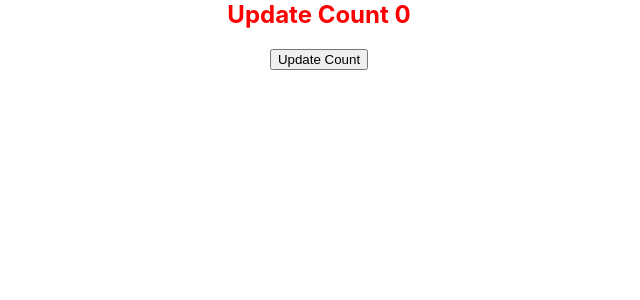
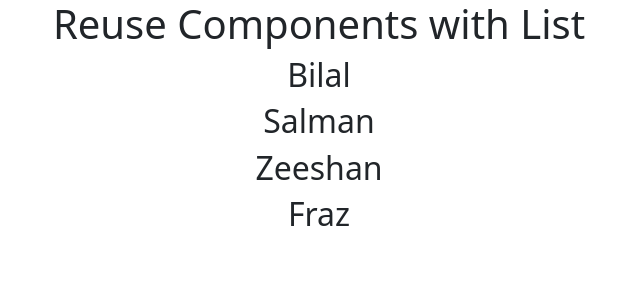
Before and after one commit to bilalshabbir123/Blog-React-WebApp, a React (Create React App) app: page / in a window 1280 px wide. Shown: the top 300 px of the page, without its empty margins (321-961 px from the left). Built offline with nearby package versions, Linux system fonts and the light colour scheme.

Commit message:
Component Add

```diff
--- a/package.json
+++ b/package.json
@@ -6,7 +6,9 @@
     "@testing-library/jest-dom": "^5.16.4",
     "@testing-library/react": "^13.3.0",
     "@testing-library/user-event": "^13.5.0",
+    "bootstrap": "^5.1.3",
     "react": "^18.2.0",
+    "react-bootstrap": "^2.4.0",
     "react-dom": "^18.2.0",
     "react-scripts": "5.0.1",
     "web-vitals": "^2.1.4"
--- a/src/App.js
+++ b/src/App.js
@@ -1,23 +1,24 @@
+import React from 'react'
 import './App.css';
-import React from 'react';
-export default class App extends React.Component {
-  constructor() {
-    super();
-    this.state = {
-      count: 0
-    }
-  }
-  shouldComponentUpdate()
-  {
-    console.warn("shouldComponentUpdate",this.state.count);
-    return true;
-  }
-  render() {
-    return (
-       <div className='App'>
-        <h2 style={{ color: "red" }}>Update Count {this.state.count}</h2>
-        <button onClick={() => { this.setState({count:this.state.count + 1})}}>Update Count</button>
-      </div>
-    );
-  }
+import { Table } from 'react-bootstrap'
+
+export default function App() {
+  const users = [
+    { name: 'Bilal', email: 'bilal@gmail.com', address: 'Lahore' },
+    { name: 'Salman', email: 'salman@gmail.com', address: 'Karachi' },
+    { name: 'Zeeshan', email: 'Zeeshan@gmail.com', address: 'Faisalabad' },
+    { name: 'Fraz', email: 'Fraz@gmail.com', address: 'Iran' }
+  ]
+  return (
+    <div className="App">
+      <h1>Reuse Components with List</h1>
+      {
+        users.map((items,i) =>
+          <h2>
+            { items.name }
+          </h2>
+        )
+      }
+    </div>
+  )
 }
--- a/src/index.js
+++ b/src/index.js
@@ -3,6 +3,7 @@ import ReactDOM from 'react-dom/client';
 import './index.css';
 import App from './App';
 import reportWebVitals from './reportWebVitals';
+import 'bootstrap/dist/css/bootstrap.min.css';
 
 const root = ReactDOM.createRoot(document.getElementById('root'));
 root.render(
```
Also changed, not shown: src/User.js (added, +9 -0 lines), 1 other file (tests, documents, lock files or other folders).
